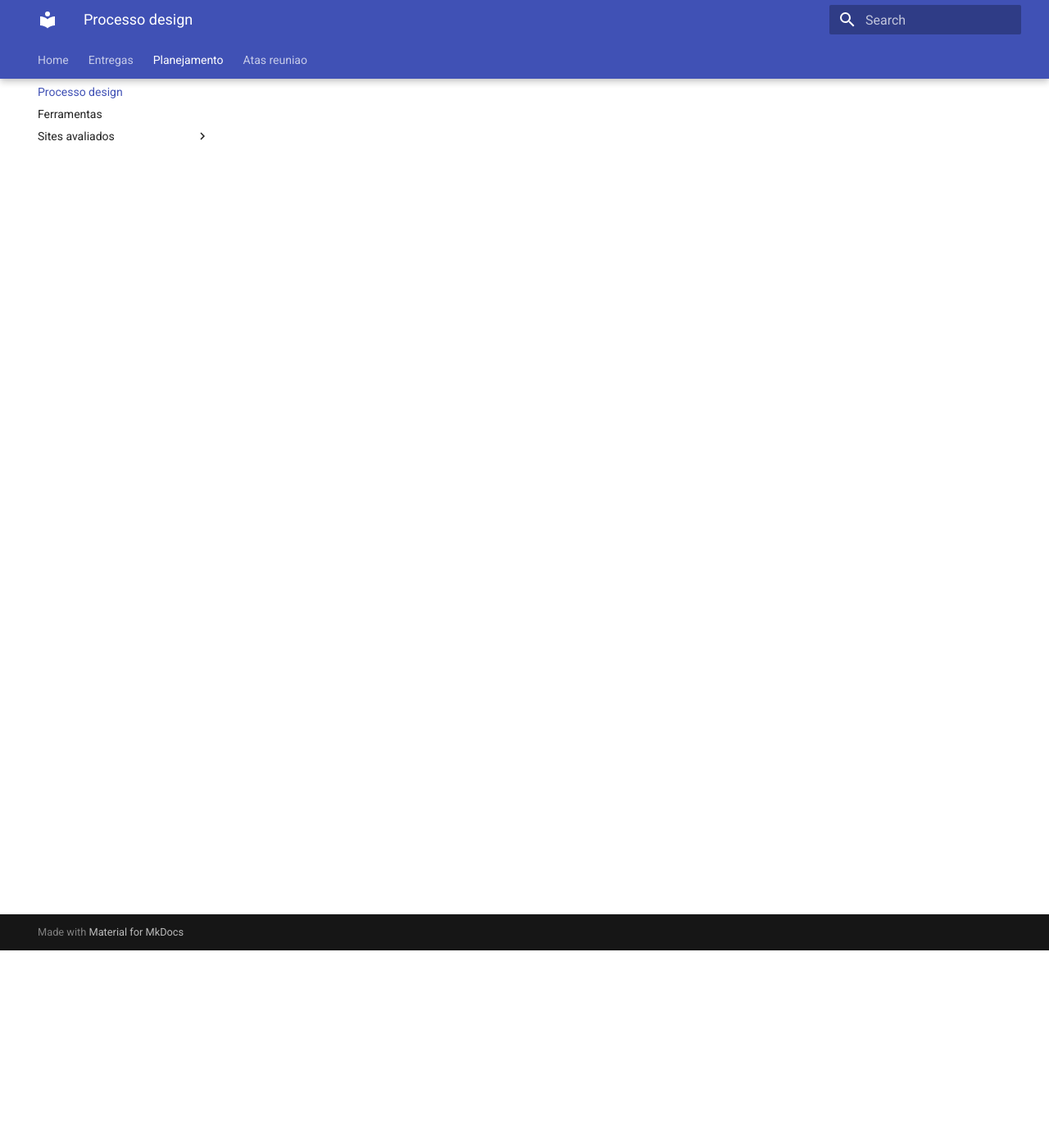
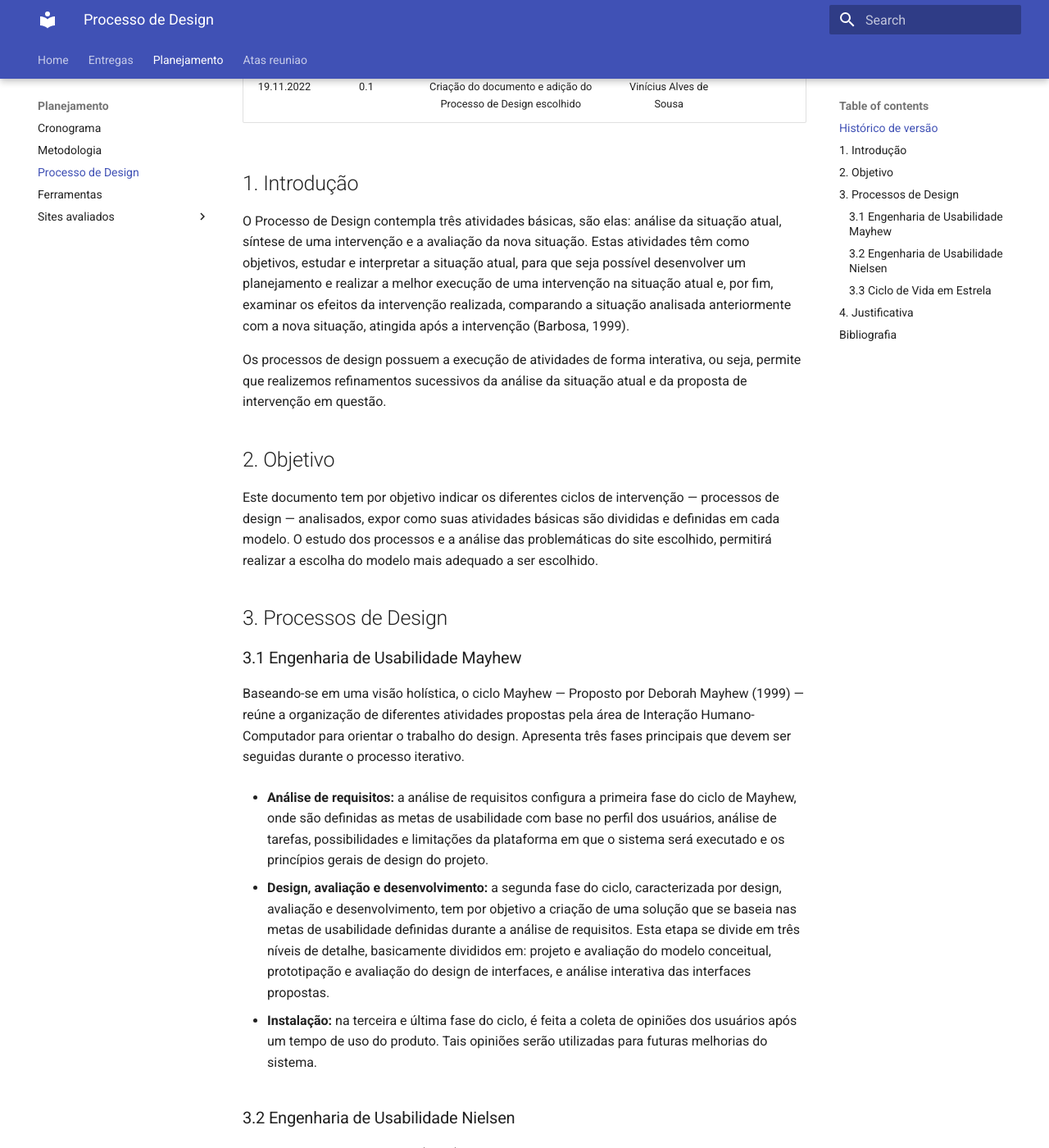
Before and after one commit to mdsreq-fga-unb/2022.2-Aprender3, an MkDocs documentation site: the page built from docs/Planejamento/Processo_design.md, in a window 1280 px wide and 1400 px high, scrolled down 241 px. Shown: the whole window at 82% size. Built offline with MkDocs 1.6.1 and Material for MkDocs 9.7.7, drawn with Linux system fonts in a browser that asks for light colours; some of the changed text lies outside the part shown.

Commit message:
Processo de Design
Desenvolvimento da discussão do processo de design.

```diff
--- a/docs/Planejamento/Processo_design.md
+++ b/docs/Planejamento/Processo_design.md
@@ -1 +1,68 @@
-## Mayhew
+# Processo de Design
+
+## Histórico de versão
+
+|    Data    | Versão | Descrição                                   | Autor(es)                         | Revisor            |
+| :--------: | :----: | :-----------------------------------------: | :-------------------------------: | :----------------: |
+| 19.11.2022 |  0.1   | Criação do documento e adição do Processo de Design escolhido | Vinícius Alves de Sousa |  |
+
+## 1. Introdução
+
+O Processo de Design contempla três atividades básicas, são elas: análise da situação atual, síntese de uma intervenção e a avaliação da nova situação. Estas atividades têm como objetivos, estudar e interpretar a situação atual, para que seja possível desenvolver um planejamento e realizar a melhor execução de uma intervenção na situação atual e, por fim, examinar os efeitos da intervenção realizada, comparando a situação analisada anteriormente com a nova situação, atingida após a intervenção (Barbosa, 1999).
+
+Os processos de design possuem a execução de atividades de forma interativa, ou seja, permite que realizemos refinamentos sucessivos da análise da situação atual e da proposta de intervenção em questão.
+
+## 2. Objetivo
+
+Este documento tem por objetivo indicar os diferentes ciclos de intervenção — processos de design — analisados, expor como suas atividades básicas são divididas e definidas em cada modelo. O estudo dos processos e a análise das problemáticas do site escolhido, permitirá realizar a escolha do modelo mais adequado a ser escolhido.
+
+## 3. Processos de Design
+
+### 3.1 Engenharia de Usabilidade Mayhew
+
+Baseando-se em uma visão holística,  o ciclo Mayhew — Proposto por Deborah Mayhew (1999) — reúne a organização de diferentes atividades propostas pela área de Interação Humano-Computador para orientar o trabalho do design. Apresenta três fases principais que devem ser seguidas durante o processo iterativo.
+
+- **Análise de requisitos:** a análise de requisitos configura a primeira fase do ciclo de Mayhew, onde são definidas as metas de usabilidade com base no perfil dos usuários, análise de tarefas, possibilidades e limitações da plataforma em que o sistema será executado e os princípios gerais de design do projeto.
+
+- **Design, avaliação e desenvolvimento:** a segunda fase do ciclo, caracterizada por design, avaliação e desenvolvimento, tem por objetivo a criação de uma solução que se baseia nas metas de usabilidade definidas durante a análise de requisitos. Esta etapa se divide em três níveis de detalhe, basicamente divididos em: projeto e avaliação do modelo conceitual, prototipação e avaliação do design de interfaces, e análise interativa das interfaces propostas.
+
+- **Instalação:** na terceira e última fase do ciclo, é feita a coleta de opiniões dos usuários após um tempo de uso do produto. Tais opiniões serão utilizadas para futuras melhorias do sistema.
+
+
+
+### 3.2 Engenharia de Usabilidade Nielsen
+
+De acordo com Jakob Nielsen (1993) , a engenharia de usabilidade visa o desenvolvimento de interfaces com os seguintes atributos:
+
+- **Produtividade na realização de atividades:** a interface deve permitir bom desempenho do usuário na realização de suas tarefas.
+
+- **Facilidade de aprendizado:** deve ser fácil para o usuário aprender a utilizar o software.
+
+- **Retenção do aprendizado com uso intermitente:** a interface deve permitir que o usuário consiga utilizar o software adequadamente mesmo quando fica sem usá-lo por um período relativamente longo de tempo.
+
+- **Prevenção de erros do usuário:** o sistema deve prevenir erros do usuário quando o utiliza em suas atividades.
+
+- **Satisfação:** o usuário deve gostar de utilizar o sistema.
+
+### 3.3 Ciclo de Vida em Estrela
+Proposto por Hartson e Hix em 1989, o ciclo de vida em estrela, a sequência das atividades é decisão do designer, que leva em consideração os recursos disponíveis no momento de iniciar o projeto, se tornando flexível e exigindo experiência dos profissionais. O ciclo divide-se em quatro atividades principais:
+
+- **Análise de tarefas, usuários e funções:** o objetivo é identificar e compreender os problemas da situação atual, levantamento das necessidades e das oportunidades de melhoria
+
+- **Especificação de requisitos:** irá definir quais problemas serão resolvidos com a intervenção proposta. Esta atividade visa consolidar a análise realizada durante a primeira etapa.
+
+- **Síntese:** é segmentada em:
+    - **Criação** da solução de IHC, chamada de projeto conceitual e especificação do design
+    - **Prototipação**, onde são elaboradas versões interativas para a solução proposta;
+    - Atividade de **implementação**, momento em que a solução será colocada efetivamente em vigor.
+
+- **Avaliação:** colocada como principal atividade do modelo, após a conclusão de cada atividade, o designer deve avaliar os resultados obtidos para verificar se encontrou ou está no caminho certo para encontrar uma solução satisfatória.
+
+## 4. Justificativa
+
+Entre os modelos discutidos, o Ciclo de Mayhew foi avaliado como o modelo mais adequado para o projeto do site aprender 3. Pelo fato de seus artefatos serem mais completos e existir um direcionamento entre as etapas, todos os participantes do grupo julgaram este ser o modelo ideal a ser utilizado na disciplina de Interação Humano-Computador, sendo possível, a utilização de alguns artefatos de outros modelos, não se restringindo a um único modelo que pode se mostrar incompleto em algum dos processos do projeto.
+
+## Bibliografia
+BARBOSA, Simone; DINIZ, Bruno. Interação Humano-Computador, Editora Elsevier, Rio de Janeiro, 2010.
+
+Barbosa, S. D. J.; Silva, B. S. da; Silveira, M. S.; Gasparini, I.; Darin, T.; Barbosa, G. D. J. (2021) Interação Humano-Computador e Experiência do usuário. Autopublicação.
```
